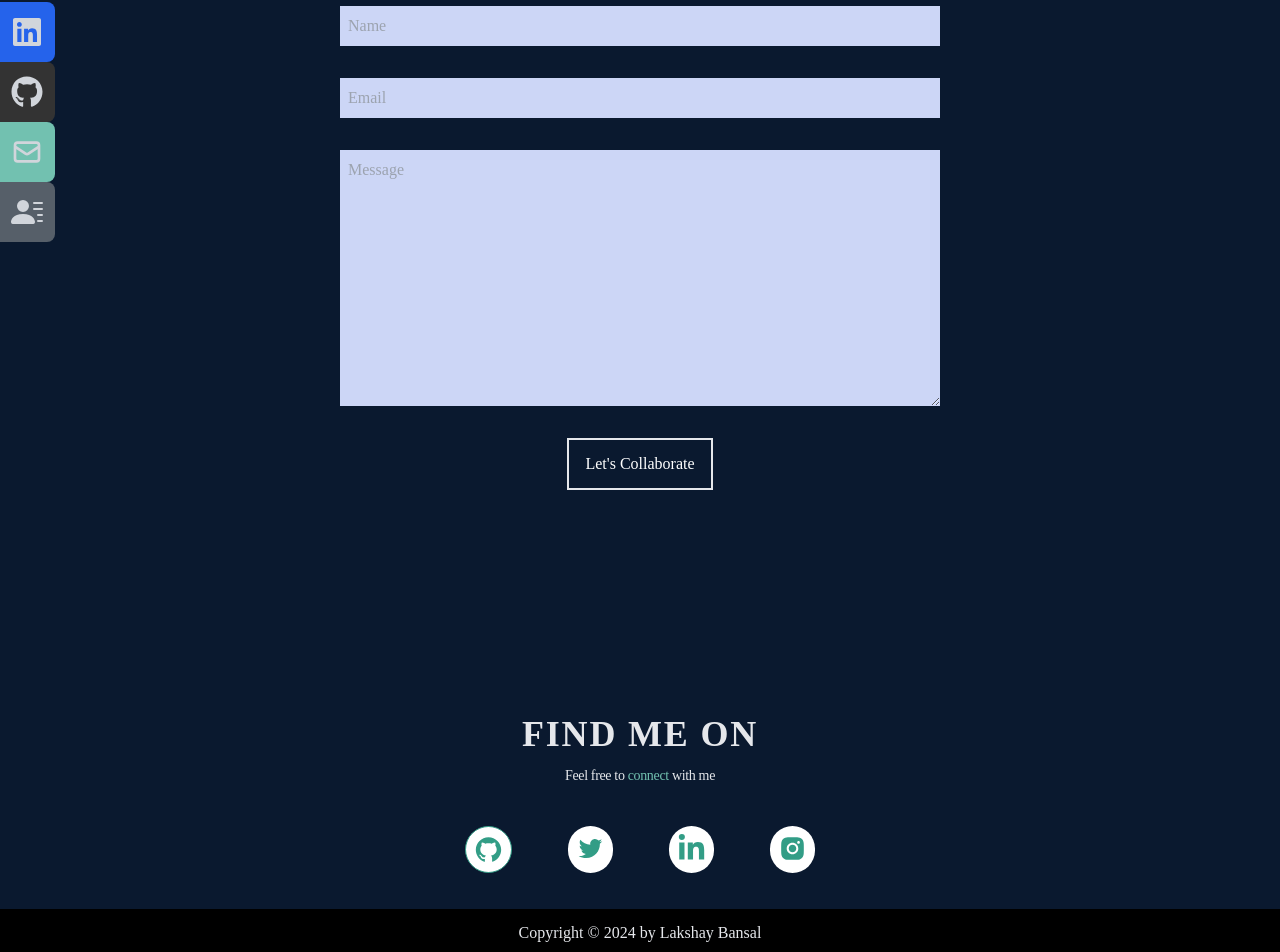
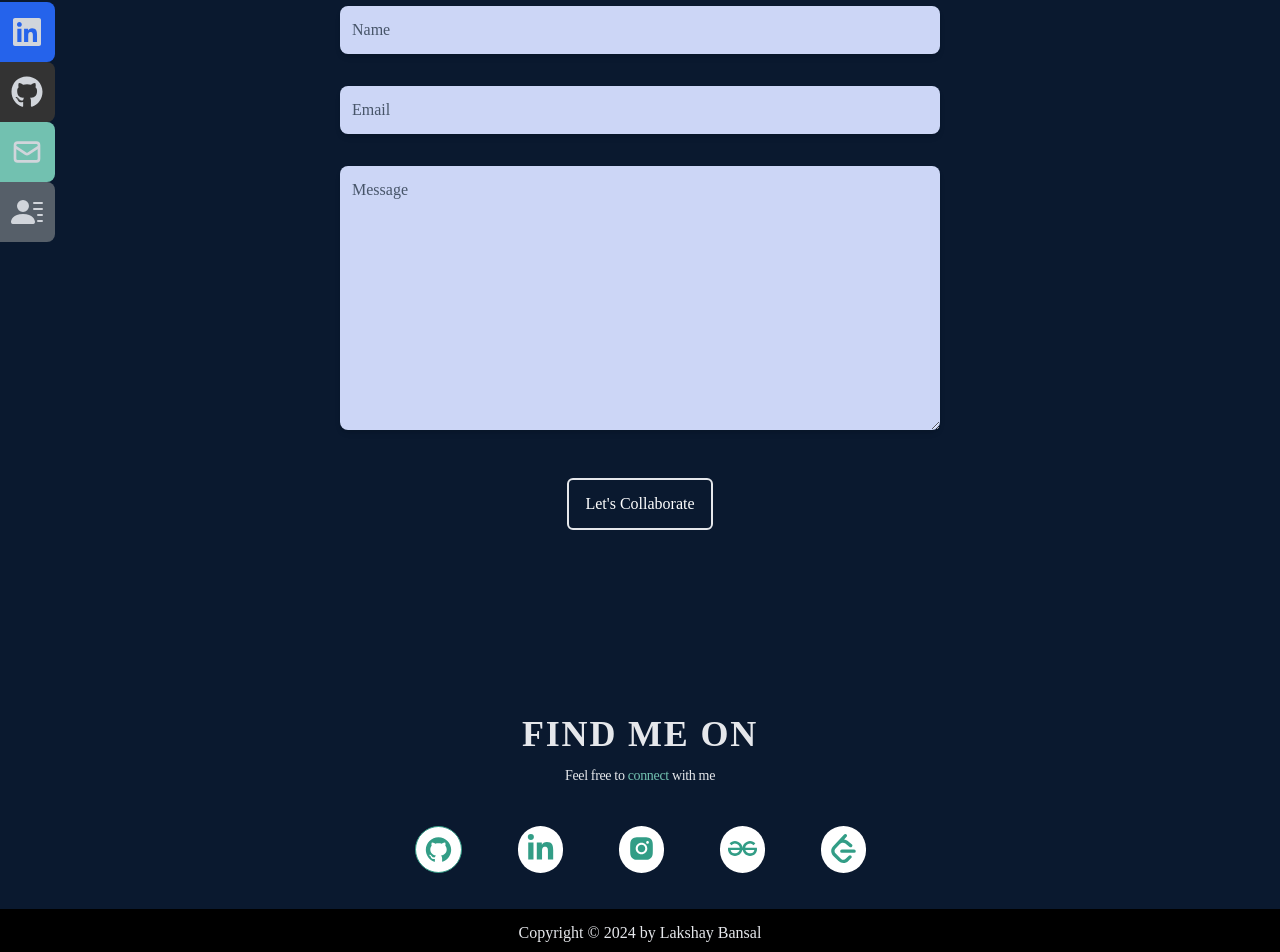
Before and after one commit to laksh0786/Lakshay-s-Portfolio, a React (Create React App) app: page /contact in a window 1280 px wide. Shown: the part 246-1198 px from the top of the page. Built offline with nearby package versions, Linux system fonts and the light colour scheme.

Commit message:
Updating comppnents

```diff
--- a/src/Pages/About.js
+++ b/src/Pages/About.js
@@ -23,11 +23,11 @@ function About() {
                         <p>Hi. I'm Lakshay Bansal, nice to meet you. Please take a look around.</p>
                     </div>
                     <div className="text-[18px]">
-                        <p>I am passionate about building excellent software that improves
-                            the lives of those around me. I specialize in creating software
-                            for clients ranging from individuals and small-businesses all the
-                            way to large enterprise corporations. What would you do if you had
-                            a software expert available at your fingertips?</p>
+                        <p>
+                            I am currently pursuing my Bachelors in Computer Science & Engg. from GZSCCET , MRSPTU Bti.
+                            I am currently exploring different Web technologies and working on my skills by building projects  and also working on my Data Structures and Algorithms.
+                            Currently I am looking for an internship in the field of Web Development.
+                        </p>
                     </div>
                 </div>
             </div>
@@ -36,7 +36,7 @@ function About() {
             <Skills />
 
             {/* Tools */}
-            <Tools/>
+            <Tools />
 
         </div>
 
--- a/src/Pages/Contact.js
+++ b/src/Pages/Contact.js
@@ -14,13 +14,13 @@ function Contact() {
 
         </div>
 
-        <input className='my-4 p-2 bg-[#ccd6f6] text-gray-800' type="text" placeholder='Name' name="name" />
+        <input className='contact-ip' type="text" placeholder='Name' name="name" />
 
-        <input className='my-4 p-2 bg-[#ccd6f6] text-gray-800' type="email" placeholder='Email' name="email" />
+        <input className='contact-ip' type="email" placeholder='Email' name="email" />
 
-        <textarea className='bg-[#ccd6f6] mt-4 p-2 text-gray-800' placeholder='Message' cols='30' rows='10'></textarea>
+        <textarea className='contact-ip' placeholder='Message' cols='30' rows='10'></textarea>
 
-        <button className='text-white border-2  font-medium hover:bg-pink-600 hover:rounded-md hover:border-pink-600 px-4 py-3 my-8 mx-auto flex items-center duration-500'>Let's Collaborate</button>
+        <button className='text-white border-2  font-medium rounded-md  hover:bg-pink-600 hover:rounded-md hover:border-pink-600 px-4 py-3 my-8 mx-auto flex items-center duration-500'>Let's Collaborate</button>
 
       </form>
 
--- a/src/Pages/Resume.js
+++ b/src/Pages/Resume.js
@@ -38,7 +38,7 @@ function Resume() {
 
         <div className='w-full py-4'>
 
-          <a href={pdf} target='_blank'>
+          <a href={pdf} target='_blank' rel="noreferrer">
             <button className='group mx-auto text-white border-2 px-6 py-3 my-2 flex items-center hover:bg-pink-600 hover:border-pink-600 hover:rounded-lg font-medium transition-all duration-300'> Download Resume
               <span className='group-hover:rotate-90 duration-500'>
                 <HiArrowNarrowRight className='ml-2 mr-2' />
@@ -56,7 +56,7 @@ function Resume() {
 
         <div className='w-full py-4'>
 
-          <a href={pdf} target='_blank'>
+          <a href={pdf} target='_blank' rel="noreferrer">
             <button className='group mx-auto text-white border-2 px-6 py-3 my-2 flex items-center hover:bg-pink-600 hover:border-pink-600 hover:rounded-lg font-medium transition-all duration-300'> Download Resume
               <span className='group-hover:-rotate-90 duration-500'>
                 <HiArrowNarrowRight className='ml-2 mr-2' />
--- a/src/components/Footer.js
+++ b/src/components/Footer.js
@@ -1,10 +1,12 @@
 import React from 'react'
 import {
   AiFillGithub,
-  AiOutlineTwitter,
   AiFillInstagram,
 } from "react-icons/ai";
 import { FaLinkedinIn } from "react-icons/fa";
+import { SiGeeksforgeeks } from "react-icons/si";
+import { SiLeetcode } from "react-icons/si";
+
 
 function Footer() {
   return (
@@ -18,10 +20,11 @@ function Footer() {
       </div>
 
       <div className='w-full mt-10 flex justify-center gap-14'>
-        <a className='footer-link border ' href=""> <AiFillGithub className='text-[#329d86] p-2' size={45} />     </a>
-        <a className='footer-link' href=""> <AiOutlineTwitter className='text-[#329d86] p-2' size={45} /> </a>
-        <a className='footer-link' href=""> <FaLinkedinIn className='text-[#329d86] p-2' size={45} />     </a>
-        <a className='footer-link' href=""> <AiFillInstagram className='text-[#329d86] p-2' size={45} />  </a>
+        <a className='footer-link border ' href="https://github.com/laksh0786" target='_blank' rel="noreferrer"> <AiFillGithub className='text-[#329d86] p-2' size={45} />     </a>
+        <a className='footer-link' href="https://www.linkedin.com/in/lakshay-bansal-044717224/" target='_blank' rel="noreferrer"> <FaLinkedinIn className='text-[#329d86] p-2' size={45} />     </a>
+        <a className='footer-link' href="https://www.instagram.com/lakshay1973/" target='_blank' rel="noreferrer"> <AiFillInstagram className='text-[#329d86] p-2' size={45} />  </a>
+        <a className='footer-link' href="https://auth.geeksforgeeks.org/user/lakshaybansal198" target='_blank' rel="noreferrer"> <SiGeeksforgeeks className='text-[#329d86] p-2' size={45} />  </a>
+        <a className='footer-link' href="https://leetcode.com/lakshay0786/" target='_blank' rel="noreferrer"> <SiLeetcode className='text-[#329d86] p-2' size={45} />  </a>
       </div>
 
 
--- a/src/components/Navbar.js
+++ b/src/components/Navbar.js
@@ -1,4 +1,4 @@
-import React, { useState , useEffect} from 'react'
+import React, { useState } from 'react'
 import { FaBars, FaTimes, FaGithub, FaLinkedin } from 'react-icons/fa'
 import { HiOutlineMail } from 'react-icons/hi'
 import { BsFillPersonLinesFill } from 'react-icons/bs'
@@ -112,25 +112,25 @@ function Navbar() {
                     <ul>
 
                         <li className='w-[150px] h-[60px] text-[1.25rem] px-3 cursor-pointer flex justify-between items-center ml-[-95px] hover:ml-[-8px] duration-700 bg-blue-600 rounded-r-lg' >
-                            <a className='flex justify-between items-center w-full text-gray-300' href="https://www.linkedin.com/in/lakshay-bansal-044717224/" target="_blank">
+                            <a className='flex justify-between items-center w-full text-gray-300' href="https://www.linkedin.com/in/lakshay-bansal-044717224/" target='_blank' rel="noreferrer">
                                 LinkedIn<FaLinkedin size={32} />
                             </a>
                         </li>
 
                         <li className='w-[150px] h-[60px] text-[1.25rem] px-3 cursor-pointer flex justify-between items-center ml-[-95px] hover:ml-[-8px] duration-700 bg-[#333333] rounded-r-lg' >
-                            <a className='flex justify-between items-center w-full text-gray-300' href="https://github.com/laksh0786" target="_blank">
+                            <a className='flex justify-between items-center w-full text-gray-300' href="https://github.com/laksh0786" target='_blank' rel="noreferrer">
                                 Github<FaGithub size={32} />
                             </a>
                         </li>
 
                         <li className='w-[150px] h-[60px] text-[1.25rem] px-3 cursor-pointer flex justify-between items-center ml-[-95px] hover:ml-[-8px] duration-700 bg-[#72c1b0] rounded-r-lg' >
-                            <a className='flex justify-between items-center w-full text-gray-300' href="mailto:lakshay.bansal198@gmail.com" target="_blank">
+                            <a className='flex justify-between items-center w-full text-gray-300' href="mailto:lakshay.bansal198@gmail.com" target='_blank' rel="noreferrer">
                                 Email<HiOutlineMail size={32} />
                             </a>
                         </li>
 
                         <li className='w-[150px] h-[60px] text-[1.25rem] px-3 cursor-pointer flex justify-between items-center ml-[-95px] hover:ml-[-8px] duration-700 bg-[#565f69] rounded-r-lg' >
-                            <a className='flex justify-between items-center w-full text-gray-300' href="/resume" target="_blank">
+                            <a className='flex justify-between items-center w-full text-gray-300' href="/resume" target='_blank' rel="noreferrer">
                                 Resume<BsFillPersonLinesFill size={32} />
                             </a>
                         </li>
--- a/src/index.css
+++ b/src/index.css
@@ -47,6 +47,17 @@
     @apply hover:border;
     @apply border-[#329d86];
     @apply duration-500;
+  }
+
+  .contact-ip{
+    @apply my-4 ;
+    @apply p-3 ;
+    @apply bg-[#ccd6f6] ;
+    @apply text-gray-800 ;
+    @apply rounded-lg ;
+    @apply placeholder-slate-600 ;
+    @apply focus:outline-none ;
+    @apply shadow-md  focus:shadow-[#6fc2b0];
   }
 
 }
```
